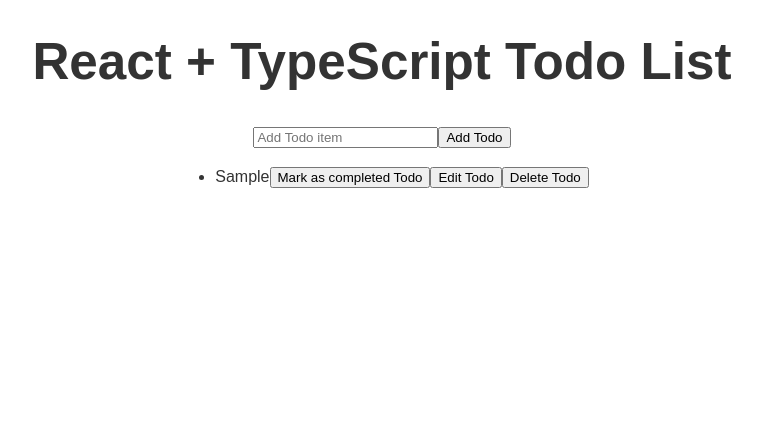
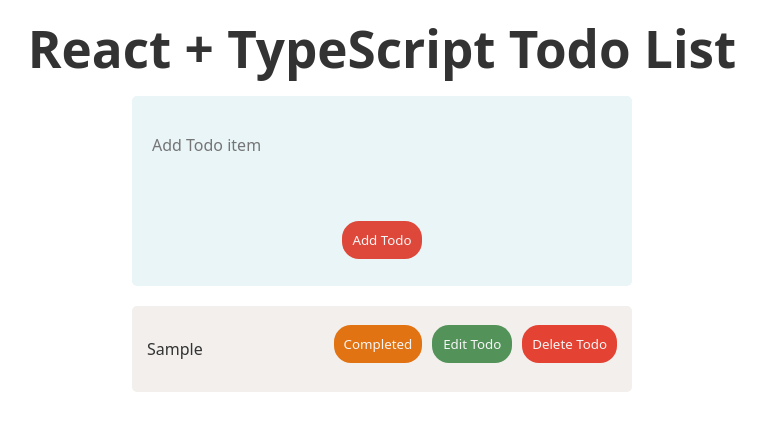
Before and after one commit to t-sats/react-ts-todo-list, a React (Vite) app: page / in a window 1280 px wide. Both pictures are taken after typing "Sample" into the empty fields and a click on the button "Add Todo". Shown: the top 430 px of the page, without its empty margins (258-1024 px from the left). Built offline with nearby package versions, Linux system fonts and the light colour scheme.

Commit message:
todolist-feature: add styles

```diff
--- a/src/App.tsx
+++ b/src/App.tsx
@@ -1,5 +1,5 @@
 import './style.css';
-import TodoList from './components/TodoList';
+import TodoList from './components/todo-list/TodoList';
 
 function App() {
 
--- /dev/null
+++ b/src/components/todo-edit-form/TodoEditForm.css
@@ -0,0 +1,23 @@
+.edit-item {
+    display: flex;
+    align-items: center;
+    justify-content: flex-end;
+    padding: 15px;
+    min-height: 70px;
+    flex-wrap: wrap;
+}
+
+.edit-item button {
+    background-color: #0f66ae;
+    border: none;
+    border-radius: 17px;
+    color: #f5f5f5;
+    cursor: pointer;
+    padding: 10px;
+    min-width: 80px;
+    margin-left: 10px;
+}
+
+.edit-item button:nth-child(3) {
+    background-color: #cf3520;
+}
--- /dev/null
+++ b/src/components/todo-edit-form/TodoEditForm.tsx
@@ -0,0 +1,26 @@
+import React, { ChangeEvent } from 'react';
+
+import './TodoEditForm.css';
+
+export type TodoEditFormProps = {
+    text: string,
+    handleChange: (event: ChangeEvent<HTMLInputElement>) => void,
+    saveEditedTodo: () => void,
+    cancelEditing: () => void,
+};
+
+const TodoEditForm = ({ text, handleChange, saveEditedTodo, cancelEditing } : TodoEditFormProps) => {
+    return (
+        <div className='edit-item'>
+            <input
+                type='text'
+                value={text}
+                onChange={handleChange}
+            />
+            <button onClick={saveEditedTodo}>Save</button>
+            <button onClick={cancelEditing}>Cancel</button>
+        </div>
+    )
+};
+
+export default TodoEditForm;
--- /dev/null
+++ b/src/components/todo-form/TodoForm.css
@@ -0,0 +1,44 @@
+.form-container {
+    display: flex;
+    background-color: #e9f5f7;
+    border-radius: 5px;
+    flex-direction: column;
+    height: 100px;
+    align-items: center;
+    justify-content: space-around;
+    margin-bottom: 20px;
+    min-height: 190px;
+    width: 300px;
+}
+
+@media screen and (min-width: 600px) {
+   .form-container {
+       width: 500px;
+   }
+}
+
+input, input:focus, input:focus-visible {
+    border: none;
+    background-color: inherit;
+    color: #252218;
+    font-family: system-ui, Avenir, Helvetica, Arial, sans-serif;
+    font-size: 16px;
+    outline: none;
+    padding: 10px 20px;
+    width: 100%;
+}
+
+.form-container button {
+    background-color: #de483a;
+    border: none;
+    border-radius: 17px;
+    color: #f5f5f5;
+    cursor: pointer;
+    padding: 10px;
+    min-width: 80px;
+    transition: background-color 0.3s ease;
+}
+
+.form-container button:hover {
+    background-color: #cf3520;
+}
--- a/src/components/TodoForm.tsx
+++ b/src/components/todo-form/TodoForm.tsx
@@ -1,4 +1,6 @@
 import React, { ChangeEvent } from 'react';
+
+import './TodoForm.css';
 
 type TodoFormProps = {
     text: string,
@@ -8,7 +10,7 @@
 
 const TodoForm = ({ text, handleChange, addTodo } : TodoFormProps) => {
     return (
-        <div>
+        <div className='form-container'>
             <input
                 value={text}
                 onChange={handleChange}
--- /dev/null
+++ b/src/components/todo-list-item/TodoListItem.css
@@ -0,0 +1,8 @@
+.todo-list-item-container {
+    display: flex;
+    align-items: center;
+    justify-content: space-between;
+    padding: 15px;
+    min-height: 70px;
+    flex-wrap: wrap;
+}
--- /dev/null
+++ b/src/components/todo-list-item/TodoListItem.tsx
@@ -0,0 +1,19 @@
+import React, { ReactNode } from 'react';
+
+import './TodoListItem.css'
+
+export type TodoListItemProps = {
+    text: string,
+    className?: string,
+    children?: ReactNode
+};
+const TodoListItem = ({ text, className, children } : TodoListItemProps) => {
+    return (
+        <div className='todo-list-item-container'>
+            <p className={className}>{text}</p>
+            {children}
+        </div>
+    )
+};
+
+export default TodoListItem;
--- /dev/null
+++ b/src/components/todo-list/TodoList.css
@@ -0,0 +1,48 @@
+.completed {
+  text-decoration: line-through;
+}
+
+.todo-container {
+  display: flex;
+  flex-direction: column;
+  width: 300px;
+
+}
+
+@media screen and (min-width: 600px) {
+   .todo-container {
+       width: 500px;
+   }
+}
+
+.todo-item {
+  background-color: #f2efed;
+  border-radius: 5px;
+  margin-bottom: 20px;
+}
+
+.actions button {
+  border: none;
+  border-radius: 17px;
+  color: #f5f5f5;
+  cursor: pointer;
+  padding: 10px;
+  min-width: 80px;
+  margin-bottom: 10px;
+  margin-left: 10px;
+}
+
+.actions button:nth-child(1) {
+    background-color: #e27312;
+    transition: background-color 0.3s ease;
+}
+
+.actions button:nth-child(2) {
+    background-color: #539359;
+    transition: background-color 0.3s ease;
+}
+
+.actions button:nth-child(3) {
+    background-color: #e44232;
+    transition: background-color 0.3s ease;
+}
--- a/src/components/TodoList.tsx
+++ b/src/components/todo-list/TodoList.tsx
@@ -1,5 +1,9 @@
 import React, {ChangeEvent, useEffect, useState} from 'react';
-import TodoForm from './TodoForm';
+import TodoForm from '../todo-form/TodoForm';
+import TodoEditForm from '../todo-edit-form/TodoEditForm';
+import TodoListItem from '../todo-list-item/TodoListItem';
+
+import './TodoList.css';
 
 type TodoProps = {
     id: number,
@@ -85,31 +89,31 @@
                 handleChange={handleChange}
                 addTodo={addTodo}
             />
-            <ul>
+            <div className='todo-container'>
                 {todos.map((todo) =>
-                    <li key={todo.id}>
+                    <div key={todo.id} className='todo-item'>
                         {editingId === todo.id ? (
-                            <div>
-                                <input
-                                    type='text'
-                                    value={editText}
-                                    onChange={handleEditChange}
-                                />
-                                <button onClick={saveEditedTodo}>Save changes</button>
-                                <button onClick={cancelEditing}>Cancel</button>
-                            </div>
+                            <TodoEditForm
+                                text={editText}
+                                handleChange={handleEditChange}
+                                saveEditedTodo={saveEditedTodo}
+                                cancelEditing={cancelEditing}
+                            />
                         ) : (
-                            <>
-                              <span className={todo.completed ? 'completed' : ''}>{todo.text}</span>
-                                <button onClick={() => toggleTodo(todo.id)}>Mark as completed Todo</button>
-                                <button onClick={() => startEditing(todo)}>Edit Todo</button>
-                                <button onClick={() => deleteTodo(todo.id)}>Delete Todo</button>
-                            </>
+                            <TodoListItem
+                                className={todo.completed ? 'completed' : ''}
+                                text={todo.text}
+                            >
+                                <div className='actions'>
+                                    <button onClick={() => toggleTodo(todo.id)}>Completed</button>
+                                    <button onClick={() => startEditing(todo)}>Edit Todo</button>
+                                    <button onClick={() => deleteTodo(todo.id)}>Delete Todo</button>
+                                </div>
+                            </TodoListItem>
                         )}
-
-                    </li>
+                    </div>
                 )}
-            </ul>
+            </div>
         </>
     )
 };
--- a/src/style.css
+++ b/src/style.css
@@ -2,14 +2,13 @@
 *::before,
 *::after {
   box-sizing: border-box;
-  font-family: sans-serif;
+  font-family: system-ui, Avenir, Helvetica, Arial, sans-serif;
 }
 
 :root {
   font-family: system-ui, Avenir, Helvetica, Arial, sans-serif;
   line-height: 1.5;
   font-weight: 400;
-
   height: 100vh;
   max-width: 1500px;
   margin: 0 auto;
@@ -22,6 +21,7 @@
 h1 {
   font-size: 3.2em;
   line-height: 1.1;
+  margin: 20px;
 }
 
 .container {
@@ -32,7 +32,3 @@
   justify-content: center;
   color: #333;
 }
-
-.completed {
-  text-decoration: line-through;
-}
```
